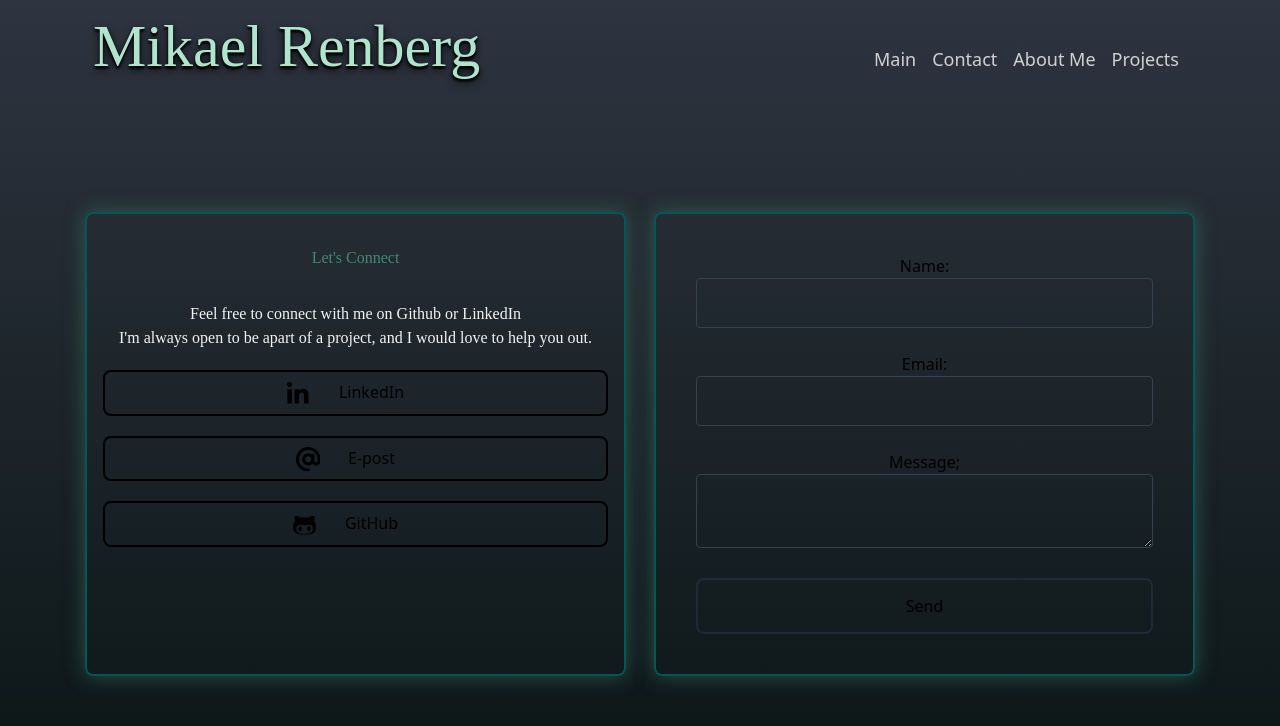
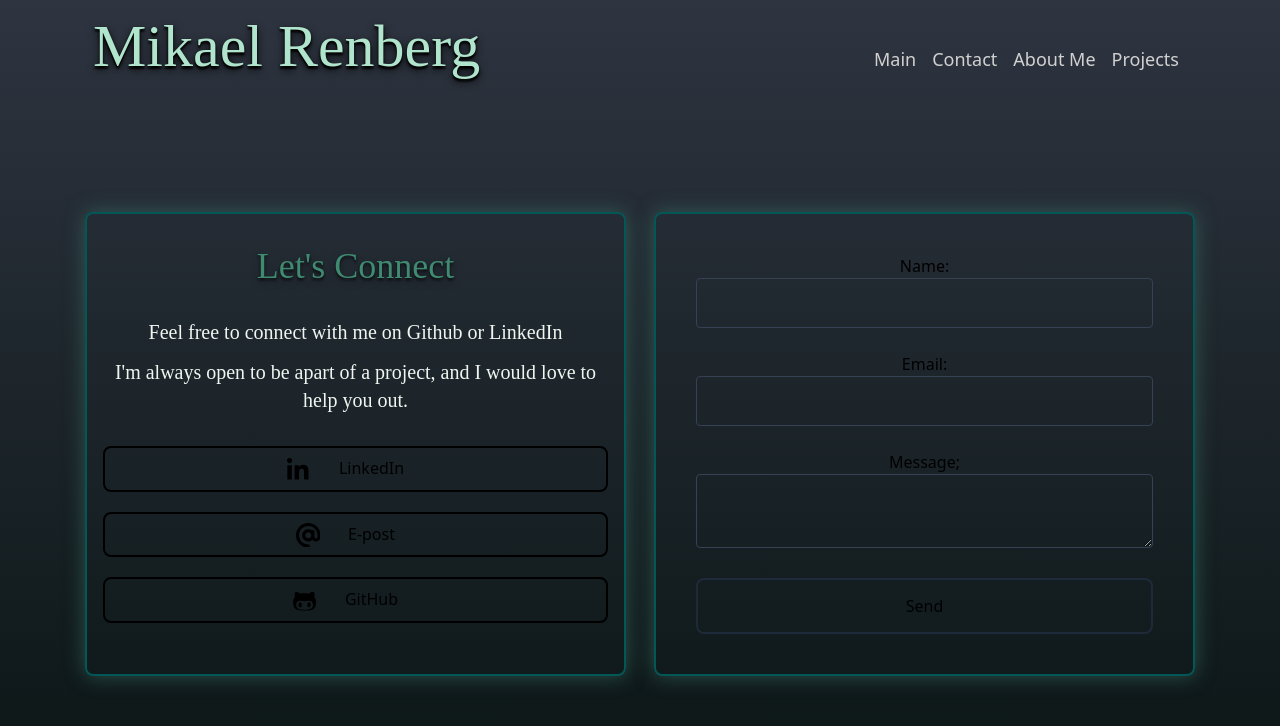
Before and after one commit to M-Renberg/Portfolio, a React (Vite) app: page /contact in a window 1280 px wide. Shown: the top 726 px of the page. Built offline with nearby package versions, Linux system fonts and the light colour scheme.

Commit message:
started on contect

```diff
--- a/src/pages/ContactPage.tsx
+++ b/src/pages/ContactPage.tsx
@@ -6,9 +6,9 @@ export default function Contact() {
         <article className="grid grid-cols-2 gap-7 items-stretch mt-20 pt-10 pb-40 pl-2 pr-2">
             <div className="flex flex-col gap-5 p-4 m-0 border-2 border-border-one rounded-lg box-border text-center shadow-glow">
                 <section className="contacttext">
-                    <h2 className="text-center mb-8 mt-4">Let's Connect</h2>
-                    <p>Feel free to connect with me on Github or LinkedIn</p>
-                    <p>I'm always open to be apart of a project, and I would love to help you out.</p>
+                    <h2 className="text-center mb-8 mt-4 text-4xl text-shadow-lg/35">Let's Connect</h2>
+                    <p className='mb-3 text-xl'>Feel free to connect with me on Github or LinkedIn</p>
+                    <p className='mb-3 text-xl'>I'm always open to be apart of a project, and I would love to help you out.</p>
                 </section>
                 <div className="border-2 border-black rounded-lg m-0 content-center p-2">
                     <Icon name="linkedin" />
```
